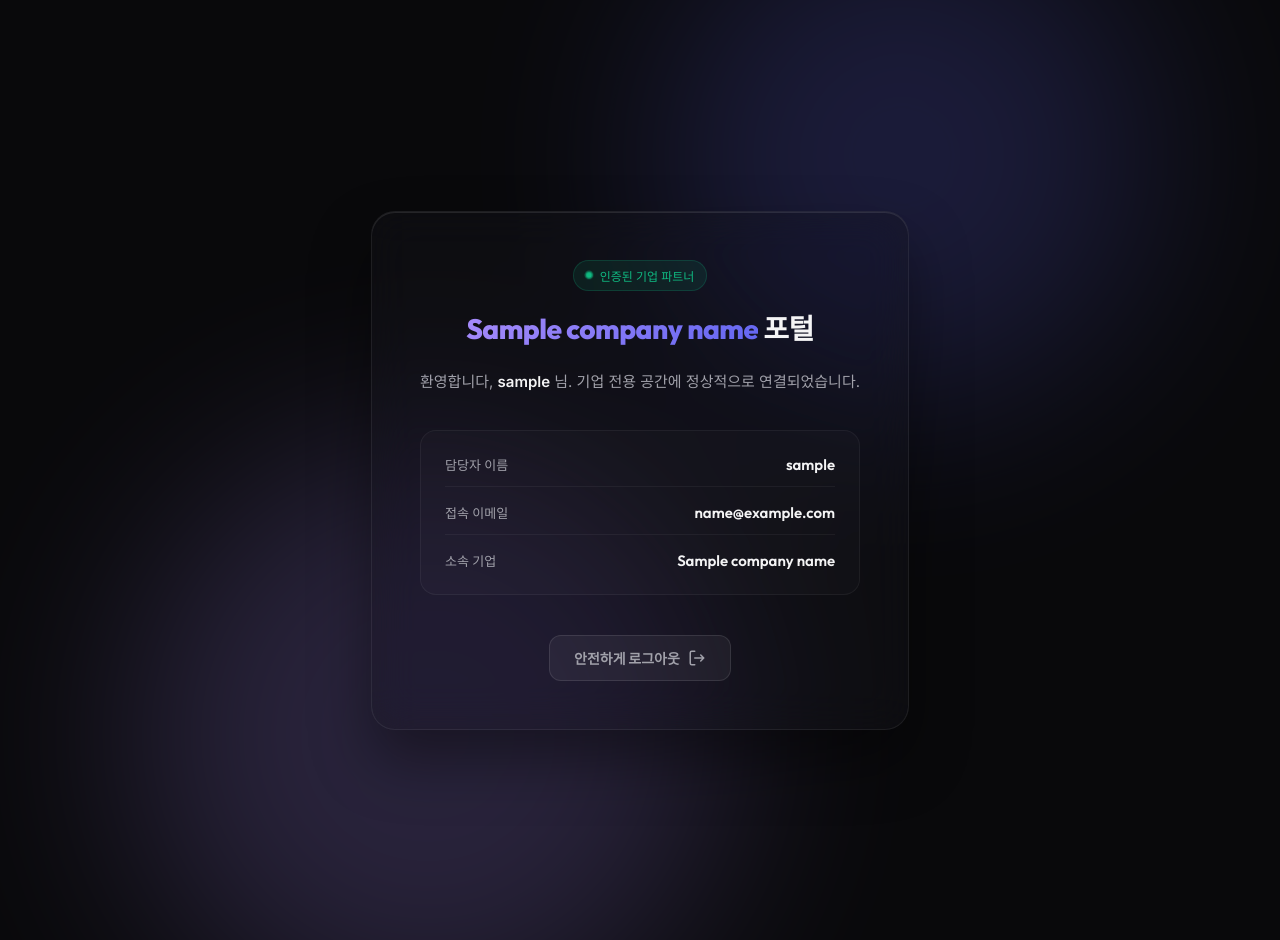
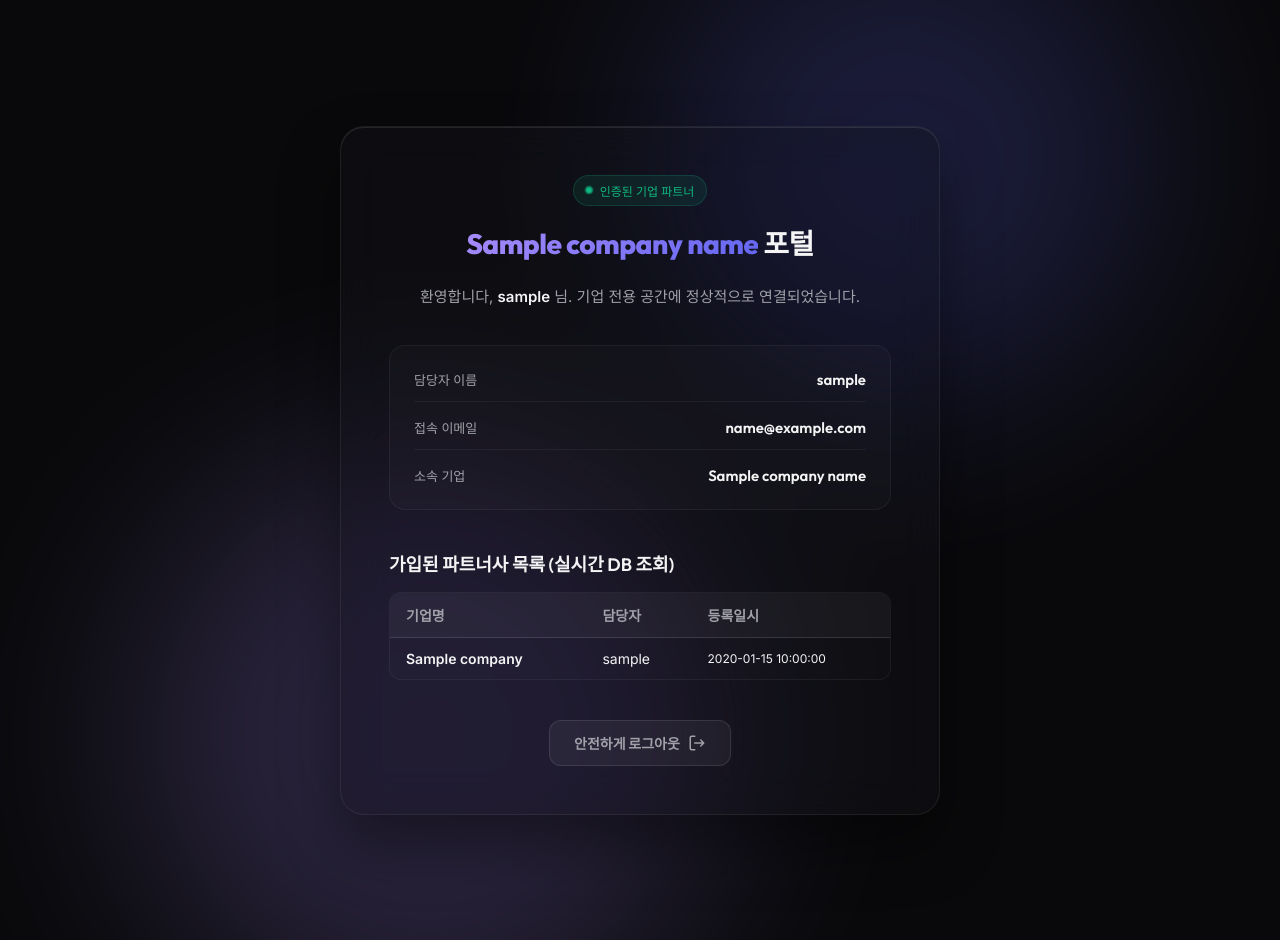
Before and after one commit to Bright-Sunny-Kim/landing_page, a Flask app: template templates/company.html in a window 1280 px wide. Run offline with Flask 3, Linux system fonts and the light colour scheme; the template is opened without the code that fills it: most values are stand-ins (such as "Sample title", 1, 10 or a date in 2020).

Commit message:
Add SQLite database integration and render partner list in company portal

```diff
--- a/app.py
+++ b/app.py
@@ -1,42 +1,108 @@
 import os
+import sqlite3
 from flask import Flask, request, render_template, redirect, url_for, session
 
 app = Flask(__name__)
-# 세션 처리를 위한 비밀키 설정
 app.secret_key = os.urandom(24)
+
+DB_PATH = 'database.db'
+
+def get_db_connection():
+    conn = sqlite3.connect(DB_PATH)
+    # 결과를 dict 형태로 가져올 수 있도록 설정
+    conn.row_factory = sqlite3.Row
+    return conn
+
+def init_db():
+    # 데이터베이스 파일 및 테이블이 존재하지 않으면 초기 생성
+    conn = get_db_connection()
+    cursor = conn.cursor()
+    cursor.execute('''
+        CREATE TABLE IF NOT EXISTS users (
+            id INTEGER PRIMARY KEY AUTOINCREMENT,
+            email TEXT UNIQUE NOT NULL,
+            company TEXT NOT NULL,
+            username TEXT NOT NULL,
+            created_at TIMESTAMP DEFAULT CURRENT_TIMESTAMP
+        )
+    ''')
+    conn.commit()
+    conn.close()
+
+# 앱 구동 시 데이터베이스 초기화
+init_db()
 
 @app.route('/')
 def index():
-    # 이미 로그인 세션이 존재하면 해당 회사 페이지로 리다이렉트
     if 'company' in session:
         return redirect(url_for('company_page', company_name=session['company']))
     return render_template('login.html')
 
 @app.route('/login', methods=['POST'])
 def login():
-    email = request.form.get('email')
-    company = request.form.get('company')
-    username = request.form.get('username')
+    email = request.form.get('email').strip()
+    company = request.form.get('company').strip()
+    username = request.form.get('username').strip()
 
-    # 간단한 유효성 검사 (본인인증 생략)
-    if email and company and username:
-        session['email'] = email
-        session['company'] = company.strip()
-        session['username'] = username
-        return redirect(url_for('company_page', company_name=session['company']))
+    if not (email and company and username):
+        return redirect(url_for('index'))
 
-    return redirect(url_for('index'))
+    conn = get_db_connection()
+    cursor = conn.cursor()
+
+    try:
+        # 이메일로 기존 회원 여부 확인
+        cursor.execute('SELECT * FROM users WHERE email = ?', (email,))
+        user = cursor.fetchone()
+
+        if user is None:
+            # 이메일이 없는 경우 자동 회원가입 진행
+            cursor.execute('''
+                INSERT INTO users (email, company, username)
+                VALUES (?, ?, ?)
+            ''', (email, company, username))
+            conn.commit()
+
+            session['email'] = email
+            session['company'] = company
+            session['username'] = username
+        else:
+            # 기존 회원인 경우 정보 업데이트 후 로그인 (유연한 대처)
+            cursor.execute('''
+                UPDATE users SET company = ?, username = ?
+                WHERE email = ?
+            ''', (company, username, email))
+            conn.commit()
+
+            session['email'] = email
+            session['company'] = company
+            session['username'] = username
+
+    except sqlite3.Error as e:
+        print(f"Database error: {e}")
+        return redirect(url_for('index'))
+    finally:
+        conn.close()
+
+    return redirect(url_for('company_page', company_name=session['company']))
 
 @app.route('/company/<company_name>')
 def company_page(company_name):
-    # 로그인 세션이 없거나, 세션의 회사명과 경로의 회사명이 다르면 로그인 페이지로 리다이렉트
     if 'company' not in session or session['company'] != company_name:
         return redirect(url_for('index'))
+
+    # 전체 파트너사 목록 조회
+    conn = get_db_connection()
+    cursor = conn.cursor()
+    cursor.execute('SELECT company, username, created_at FROM users ORDER BY id DESC')
+    partners = cursor.fetchall()
+    conn.close()
 
     return render_template('company.html',
                            company_name=company_name,
                            username=session.get('username'),
-                           email=session.get('email'))
+                           email=session.get('email'),
+                           partners=partners)
 
 @app.route('/logout')
 def logout():
--- a/static/css/style.css
+++ b/static/css/style.css
@@ -245,10 +245,12 @@ h1 {
 /* Dashboard Styles (Company Page) */
 .dashboard-container {
     z-index: 10;
+    width: 100%;
+    max-width: 600px;
 }
 
 .dashboard-card {
-    max-width: 600px;
+    max-width: 100%;
 }
 
 .status-badge {
@@ -356,6 +358,93 @@ h1 {
     font-size: 15px;
 }
 
+/* Partners Table Styles */
+.partners-section {
+    margin-bottom: 40px;
+    width: 100%;
+}
+
+.section-title {
+    font-family: var(--font-header);
+    font-size: 18px;
+    font-weight: 600;
+    margin-bottom: 16px;
+    color: var(--text-primary);
+    text-align: left;
+}
+
+.table-container {
+    max-height: 250px;
+    overflow-y: auto;
+    border-radius: 12px;
+    background: rgba(255, 255, 255, 0.01);
+    border: 1px solid rgba(255, 255, 255, 0.05);
+}
+
+/* Custom Scrollbar for table-container */
+.table-container::-webkit-scrollbar {
+    width: 6px;
+}
+
+.table-container::-webkit-scrollbar-track {
+    background: transparent;
+}
+
+.table-container::-webkit-scrollbar-thumb {
+    background: rgba(255, 255, 255, 0.1);
+    border-radius: 3px;
+}
+
+.table-container::-webkit-scrollbar-thumb:hover {
+    background: rgba(255, 255, 255, 0.2);
+}
+
+.partners-table {
+    width: 100%;
+    border-collapse: collapse;
+    font-size: 14px;
+    text-align: left;
+}
+
+.partners-table th,
+.partners-table td {
+    padding: 12px 16px;
+}
+
+.partners-table th {
+    background: rgba(255, 255, 255, 0.04);
+    font-family: var(--font-header);
+    font-weight: 600;
+    color: var(--text-secondary);
+    border-bottom: 1px solid rgba(255, 255, 255, 0.08);
+    position: sticky;
+    top: 0;
+    z-index: 1;
+}
+
+.partners-table td {
+    border-bottom: 1px solid rgba(255, 255, 255, 0.03);
+    color: var(--text-primary);
+}
+
+.partners-table tr:last-child td {
+    border-bottom: none;
+}
+
+.partners-table tr:hover td {
+    background: rgba(255, 255, 255, 0.02);
+}
+
+.col-company {
+    font-weight: 600;
+    color: #a78bfa;
+}
+
+.col-date {
+    color: var(--text-secondary);
+    font-size: 12px;
+}
+
 /* Dashboard Footer */
 .dashboard-footer {
     display: flex;
--- a/templates/company.html
+++ b/templates/company.html
@@ -46,6 +46,30 @@
                 </div>
             </section>
 
+            <section class="partners-section">
+                <h2 class="section-title">가입된 파트너사 목록 (실시간 DB 조회)</h2>
+                <div class="table-container">
+                    <table class="partners-table">
+                        <thead>
+                            <tr>
+                                <th>기업명</th>
+                                <th>담당자</th>
+                                <th>등록일시</th>
+                            </tr>
+                        </thead>
+                        <tbody>
+                            {% for partner in partners %}
+                            <tr>
+                                <td class="col-company">{{ partner.company }}</td>
+                                <td>{{ partner.username }}</td>
+                                <td class="col-date">{{ partner.created_at }}</td>
+                            </tr>
+                            {% endfor %}
+                        </tbody>
+                    </table>
+                </div>
+            </section>
+
             <footer class="dashboard-footer">
                 <a href="{{ url_for('logout') }}" id="btn-logout" class="btn-logout">
                     <span>안전하게 로그아웃</span>
```
Also changed, not shown: 1 other file.
